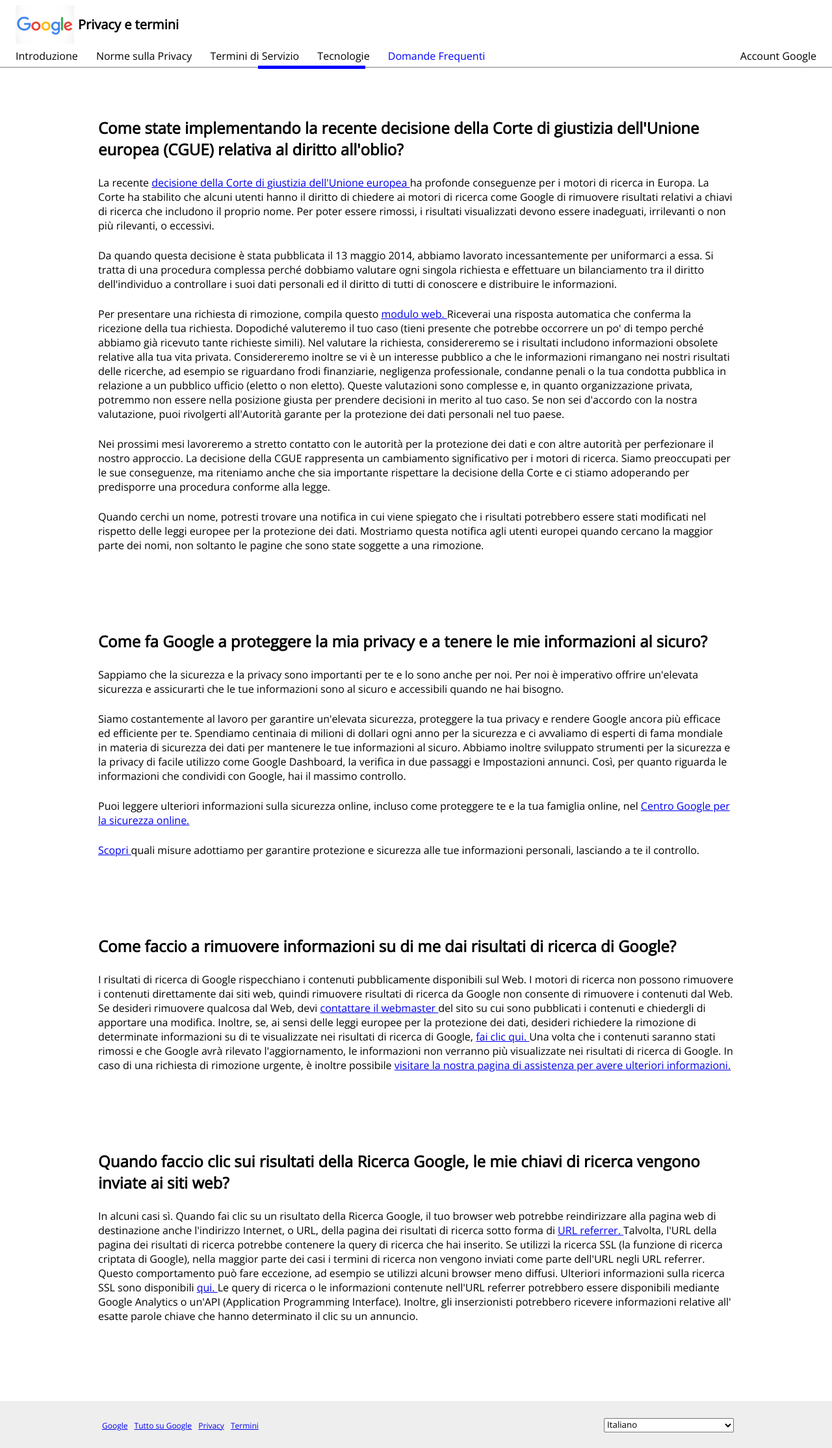
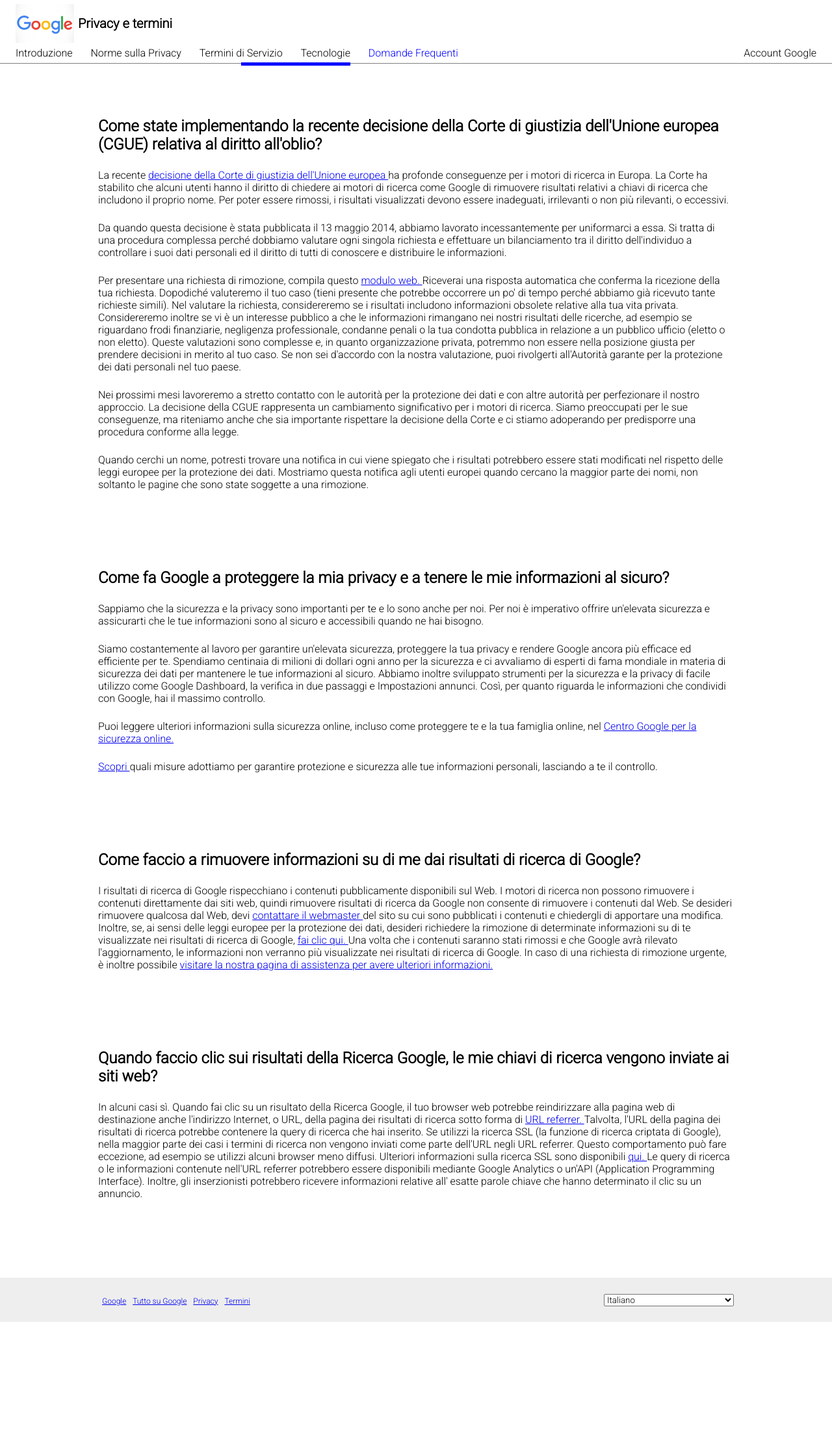
Before and after one commit to gaaruccia/php-google-faq, a PHP site: page / in a window 1280 px wide. Shown: the whole page at 65% size. After the commit the page ends 2034 px from the top, so only its background shows below. Run offline with PHP 8.4, Linux system fonts and the light colour scheme.

Commit message:
Correction font

```diff
--- a/index.php
+++ b/index.php
@@ -4,7 +4,7 @@
     <meta charset="utf-8">
     <title>faq-google</title>
     <link rel="stylesheet" href="style.css">
-    <link href="https://fonts.googleapis.com/css?family=Open+Sans&display=swap" rel="stylesheet">
+    <link href="https://fonts.googleapis.com/css2?family=Roboto:wght@300&display=swap" rel="stylesheet">
     <?php
     require_once("faq.php")
     ?>
--- a/style.css
+++ b/style.css
@@ -2,7 +2,7 @@
   padding: 0;
   margin: 0;
   box-sizing: border-box;
-  font-family: 'Open Sans', sans-serif;
+  font-family: 'Roboto', sans-serif;
 }
 ul{
   list-style: none;
@@ -44,10 +44,10 @@ h1{
 .linea{
   position: absolute;
   top: 94%;
-  left: 31%;
+  left: 29%;
   background-color: blue;
   height: 5px;
-  width: 165px;
+  width: 168px;
 }
 .menu{
   display: flex;
@@ -63,7 +63,7 @@ h1{
   padding-top: 24px;
 }
 main{
-  padding-top: 180px
+  padding-top: 180px;
 }
 .centratura{
   display: flex;
```
